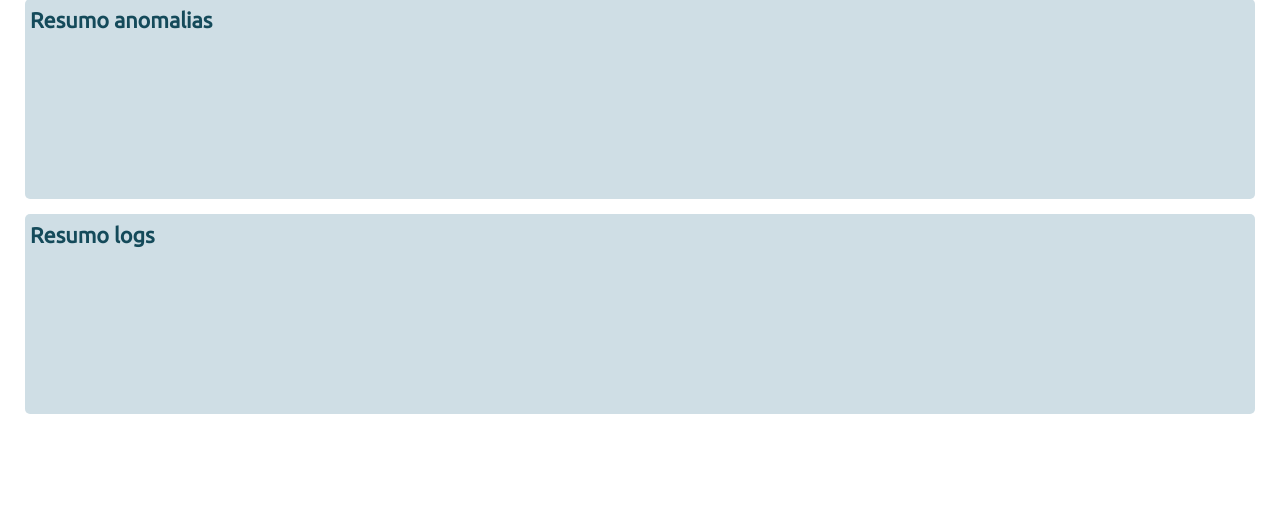
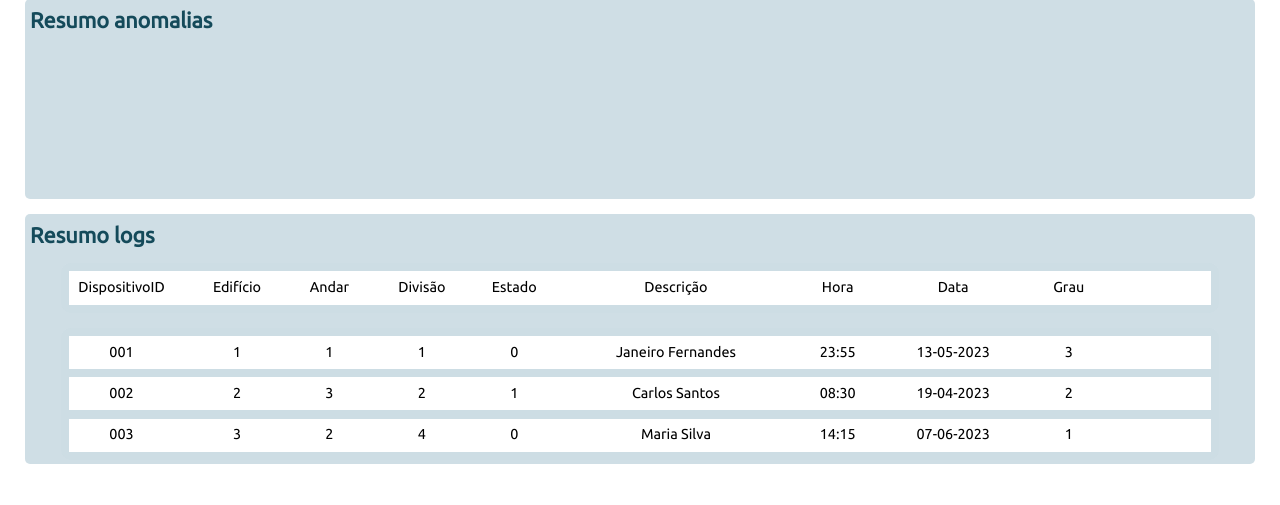
Before and after one commit to IIIP4CH3C0III/SMART-BUILDING-SYSTEM, a PHP site: page /home.html in a window 1280 px wide. Shown: the part 295-800 px from the top of the page. Run offline with PHP 8.4, Linux system fonts and the light colour scheme.

Commit message:
Update do home e da log
Correção da tabela da pagina log e adição ao resumo das logs na pagina home

```diff
--- a/code/home.html
+++ b/code/home.html
@@ -18,7 +18,7 @@
 		<title> SmartBuilingSystem </title>
 	</head>
 
-	<body onload="displayGreeting(); load_table(); default_values();">
+	<body onload="displayGreeting(); load_resume_logs(); default_values();">
 		<header class="top_bar">
 			<div class="logo">
 				LOGO
@@ -43,7 +43,28 @@
 				<div class="card"><h2 class="text">Dados de controlo da planta</h2></div>
 				<div class="card"><h2 class="text">Planta edifício</h2></div>
 				<div class="card"><h2 class="text">Resumo anomalias</h2></div>
-				<div class="card"><h2 class="text">Resumo logs</h2></div>
+				<div class="card"><h2 class="text">Resumo logs</h2>
+					<div class="content_res">
+						<div class="table_db">
+							<div class="row">
+								<div class="row_text">
+									<div class="row_field" id="l1">DispositivoID</div>
+									<div class="row_field" id="l2">Edifício</div>
+									<div class="row_field" id="l3">Andar</div>
+									<div class="row_field" id="l4">Divisão</div>
+									<div class="row_field" id="l5">Estado</div>
+									<div class="row_field" id="l6">Descrição</div>
+									<div class="row_field" id="l7">Hora</div>
+									<div class="row_field" id="l8">Data</div>
+									<div class="row_field" id="l9">Grau</div>
+								</div>
+							</div>
+						</div>
+					</div>
+					<div class="content_res" id="rowContainer">
+
+					</div>
+				</div>
 			</div>
 		</main>
 	</body>
--- a/code/scripts/script.js
+++ b/code/scripts/script.js
@@ -190,7 +190,7 @@ function load_form(db)
       if(db == 2)
             item = "dispostivo";
 
-      let info = document.getElementById("textbox_l")
+      let info = document.getElementById("textbox_l");
       info.innerHTML = "Adicionar um " + item;
 
       /* Formulário maker */
@@ -354,7 +354,7 @@ const rowData = [
             numberChoosed = rowData.length;
 
 
-      const fields_id = ["f1","f2","f3","f4","f5","f6","f7","f8","f9"];
+      const fields_id = ["l1","l2","l3","l4","l5","l6","l7","l8","l9"];
 
 
       // Varrer e criar as linhas
@@ -410,3 +410,87 @@ const rowData = [
       rowContainer.appendChild(table);
 
 }
+
+
+function load_resume_logs()
+{
+      let removeCONTAINER = document.getElementById("remove");
+      if(removeCONTAINER != null)
+            removeCONTAINER.remove();
+
+
+      let rowContainer = document.getElementById("rowContainer");
+      let table = document.createElement("div");
+      table.id = "remove"; // Atribuir o id, para futuramente podermos remover
+      table.classList.add("table_db"); //nome da classe
+
+
+const rowData = [
+      {id:"001", edifício:"1", andar:"1", divisão:"1", estado:"0", descrição:"Janeiro Fernandes", hora:"23:55", data:"13-05-2023", grau:"3"},
+      {id:"002", edifício:"2", andar:"3", divisão:"2", estado:"1", descrição:"Carlos Santos", hora:"08:30", data:"19-04-2023", grau:"2"},
+      {id:"003", edifício:"3", andar:"2", divisão:"4", estado:"0", descrição:"Maria Silva", hora:"14:15", data:"07-06-2023", grau:"1"},
+      {id:"004", edifício:"1", andar:"4", divisão:"3", estado:"1", descrição:"Pedro Costa", hora:"10:45", data:"30-05-2023", grau:"3"},
+      {id:"005", edifício:"2", andar:"1", divisão:"2", estado:"1", descrição:"Ana Rodrigues", hora:"16:20", data:"21-05-2023", grau:"2"},
+      {id:"006", edifício:"3", andar:"3", divisão:"1", estado:"0", descrição:"Ricardo Santos", hora:"09:10", data:"10-04-2023", grau:"1"},
+      {id:"007", edifício:"1", andar:"2", divisão:"3", estado:"0", descrição:"Lúcia Pereira", hora:"13:40", data:"15-06-2023", grau:"3"},
+      {id:"008", edifício:"2", andar:"4", divisão:"4", estado:"1", descrição:"João Mendes", hora:"11:30", data:"05-05-2023", grau:"2"},
+      {id:"009", edifício:"3", andar:"1", divisão:"1", estado:"0", descrição:"Sara Oliveira", hora:"18:05", data:"27-04-2023", grau:"1"},
+      {id:"010", edifício:"1", andar:"3", divisão:"2", estado:"1", descrição:"Miguel Alves", hora:"07:50", data:"14-05-2023", grau:"3"},
+      {id:"011", edifício:"2", andar:"2", divisão:"4", estado:"0", descrição:"Inês Rodrigues", hora:"15:20", data:"08-06-2023", grau:"2"},
+      {id:"012", edifício:"3", andar:"4", divisão:"3", estado:"1", descrição:"Tiago Sousa", hora:"12:10", data:"31-05-2023", grau:"1"},
+      {id:"013", edifício:"1", andar:"1", divisão:"2", estado:"1", descrição:"Cláudia Silva", hora:"17:45", data:"22-05-2023", grau:"3"},
+      {id:"015", edifício:"3", andar:"2", divisão:"3", estado:"0", descrição:"Ana Oliveira", hora:"09:30", data:"18-06-2023", grau:"2"},
+      {id:"016", edifício:"1", andar:"4", divisão:"1", estado:"1", descrição:"Rui Martins", hora:"14:55", data:"29-05-2023", grau:"3"},
+      {id:"017", edifício:"2", andar:"1", divisão:"3", estado:"1", descrição:"Carolina Pereira", hora:"11:20", data:"20-05-2023", grau:"2"},
+      {id:"018", edifício:"3", andar:"3", divisão:"2", estado:"0", descrição:"André Ferreira", hora:"16:10", data:"09-04-2023", grau:"1"},
+      {id:"019", edifício:"1", andar:"2", divisão:"4", estado:"0", descrição:"Mariana Santos", hora:"12:40", data:"14-06-2023", grau:"3"},
+      {id:"020", edifício:"2", andar:"4", divisão:"1", estado:"1", descrição:"Paulo Lima", hora:"10:30", data:"04-05-2023", grau:"2"},
+      {id:"021", edifício:"3", andar:"1", divisão:"3", estado:"0", descrição:"Isabel Fernandes", hora:"19:05", data:"26-04-2023", grau:"1"},
+      {id:"022", edifício:"1", andar:"3", divisão:"2", estado:"1", descrição:"Daniel Almeida", hora:"08:50", data:"13-05-2023", grau:"3"},
+      {id:"023", edifício:"2", andar:"2", divisão:"4", estado:"0", descrição:"Inês Sousa", hora:"15:30", data:"06-06-2023", grau:"2"},
+      {id:"024", edifício:"3", andar:"4", divisão:"1", estado:"1", descrição:"Luís Mendes", hora:"12:20", data:"29-05-2023", grau:"1"},
+      ]
+
+      // Definir as váriaveis para os diversos objetos filhos
+      let rowText , row, cont=0;
+
+      const fields_id = ["l1","l2","l3","l4","l5","l6","l7","l8","l9"];
+
+
+      // Varrer e criar as linhas
+      for (let i = 0; i < 3 ; i++)
+      {
+            //Criar linha
+            row = document.createElement("div");
+            row.classList.add("row");
+
+            //Criar divisoria para texto
+            rowText = document.createElement("div");
+            rowText.classList.add("row_text");
+
+            //Criar divisoria para icones
+            rowIcons = document.createElement("div");
+            rowIcons.classList.add("row_icons");
+
+            // Prencher campos de acordo com a key -> ex.: "id","nome","..."
+            for (let key in rowData[i]) {
+                  //criar divisoria para o campo
+                  let rowField = document.createElement("div");
+
+                  rowField.setAttribute("id",fields_id[cont]);
+                  cont++;
+
+                  rowField.classList.add("row_field");
+                  rowField.textContent = rowData[i][key];
+                  rowText.appendChild(rowField);
+            }
+
+            cont = 0;
+
+            row.appendChild(rowText);
+            table.appendChild(row);
+      }
+
+      rowContainer.appendChild(table);
+
+}
--- a/code/styles/styles.css
+++ b/code/styles/styles.css
@@ -164,6 +164,14 @@ body
   display: flex;
 }
 
+.content_res
+{
+  align-items: center;
+  justify-content: space-between;
+  display: flex;
+  margin: 1%;
+}
+
 .container /* Zona superior antes da tabela */
 {
   display: flex;
@@ -286,6 +294,17 @@ body
 
 
 
+.row_field#l1 { width: 10%; }
+.row_field#l2 { width: 15%; }
+.row_field#l3 { width: 5%; }
+.row_field#l4 { width: 15%; }
+.row_field#l5 { width: 5%; }
+.row_field#l6 { width: 30%; }
+.row_field#l7 { width: 5%; }
+.row_field#l8 { width: 20%; }
+.row_field#l9 { width: 5%; }
+
+
 .container#listbox_bottom{  width: 10%; direction:rtl; }
 #listbox_bottom:hover{ background-color: var(--clr-header); }
 
@@ -358,7 +377,7 @@ p, h1, h2, h3, h4, h5, h6 {
 
 	display:grid; /*também é um grid container*/
 	grid-template-columns: 1fr 0.5fr 1fr;
-	grid-template-rows: 200px 200px 200px;
+	grid-template-rows: 200px 200px 250px;
 	grid-template-areas:
 	"c1 c2 c3"
 	"c4 c4 c4"
```
Also changed, not shown: code/logs.html (+9 -9 lines).
